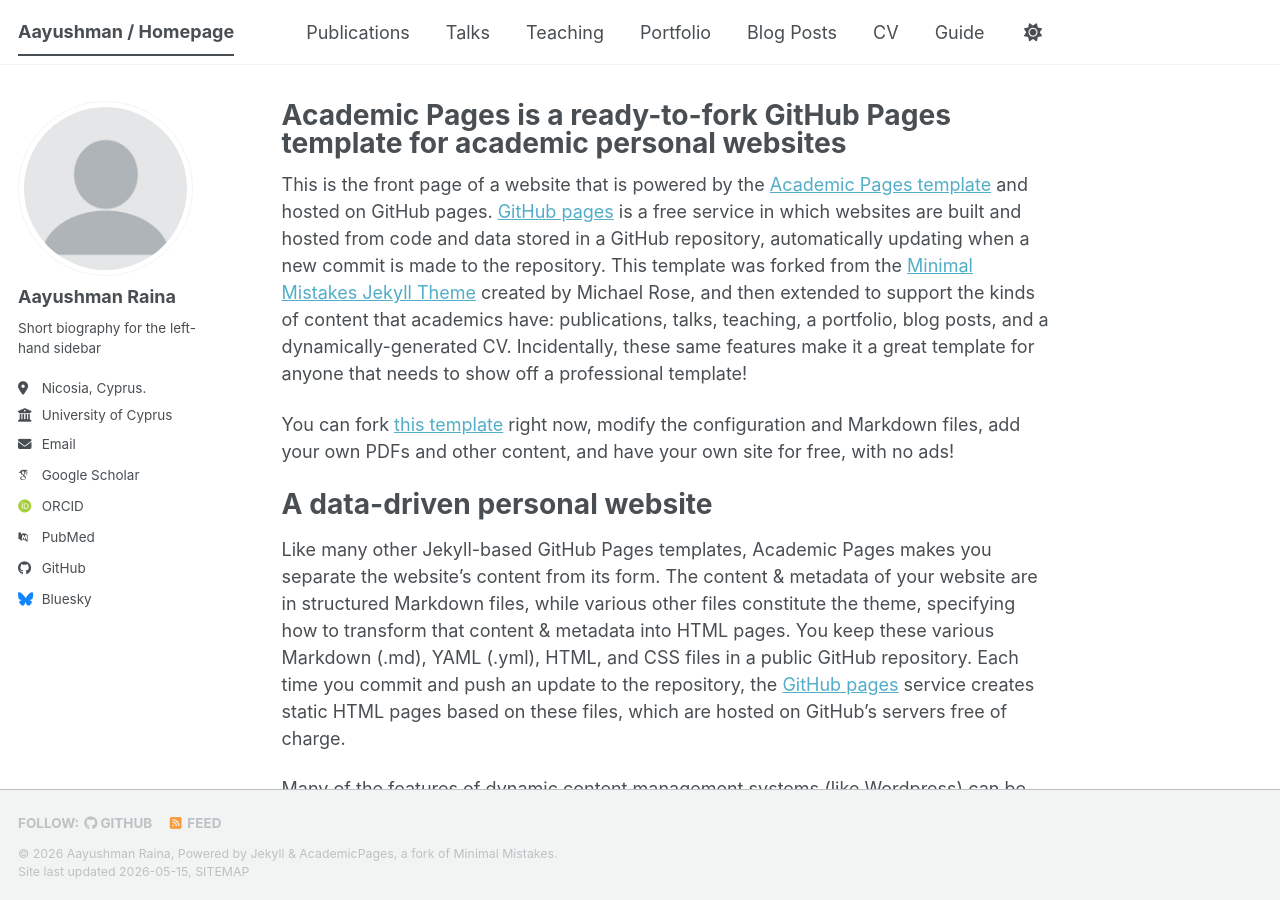
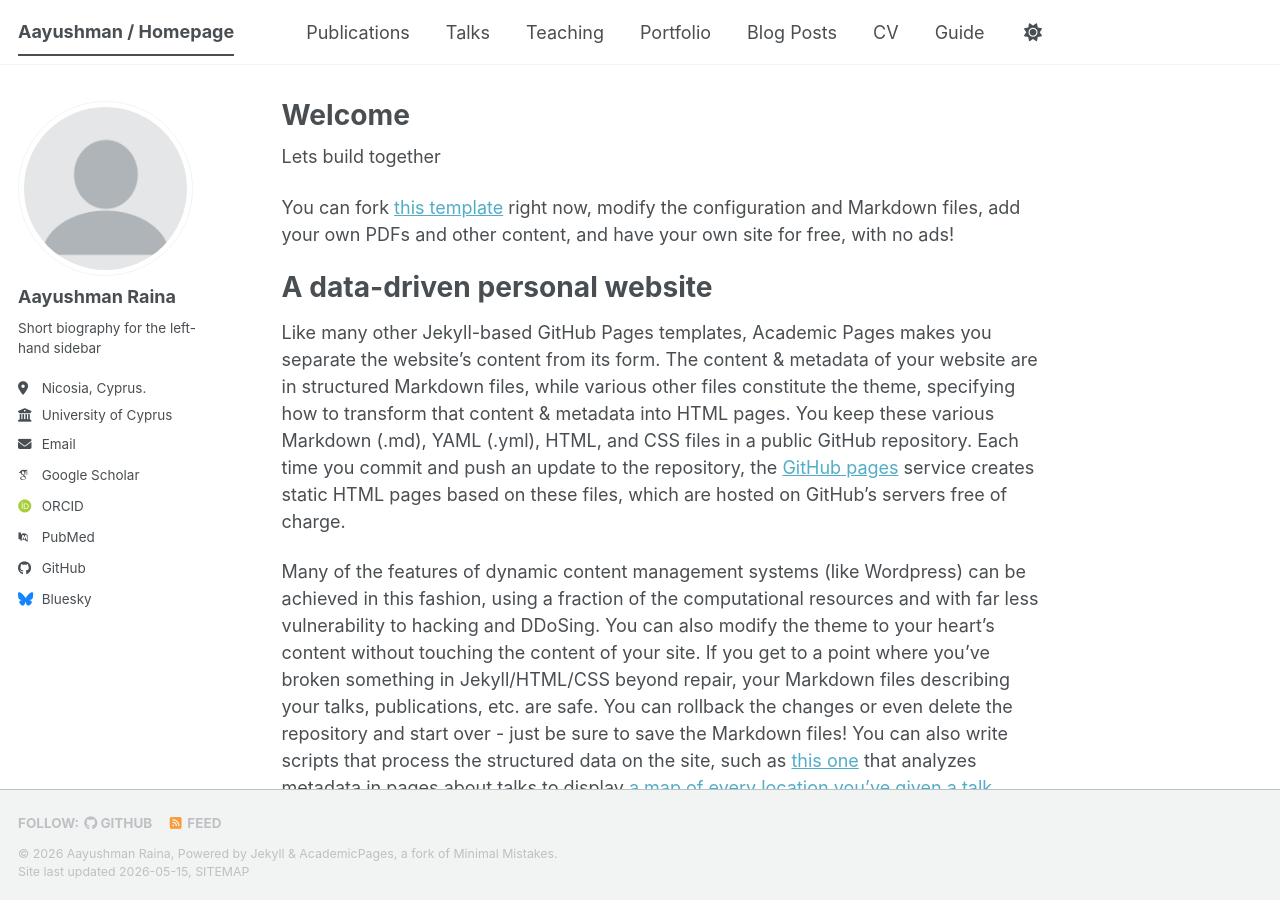
Before and after one commit to Aayushman5/Aayushman5.github.io, a Jekyll site: the page built from _pages/about.md, in a window 1280 px wide and 900 px high. Built offline with Jekyll 4.4.1, drawn with Linux system fonts in a browser that asks for light colours; some web fonts are replaced; a script bundle is joined from its source files by our own code; library files that are not in the unit come from our copies.

Commit message:
Update about.md

```diff
--- a/_pages/about.md
+++ b/_pages/about.md
@@ -1,13 +1,13 @@
 ---
 permalink: /
-title: "Academic Pages is a ready-to-fork GitHub Pages template for academic personal websites"
+title: "Welcome"
 author_profile: true
 redirect_from:
   - /about/
   - /about.html
 ---
 
-This is the front page of a website that is powered by the [Academic Pages template](https://github.com/academicpages/academicpages.github.io) and hosted on GitHub pages. [GitHub pages](https://pages.github.com) is a free service in which websites are built and hosted from code and data stored in a GitHub repository, automatically updating when a new commit is made to the repository. This template was forked from the [Minimal Mistakes Jekyll Theme](https://mmistakes.github.io/minimal-mistakes/) created by Michael Rose, and then extended to support the kinds of content that academics have: publications, talks, teaching, a portfolio, blog posts, and a dynamically-generated CV. Incidentally, these same features make it a great template for anyone that needs to show off a professional template!
+Lets build together
 
  You can fork [this template](https://github.com/academicpages/academicpages.github.io) right now, modify the configuration and Markdown files, add your own PDFs and other content, and have your own site for free, with no ads!
 
```
